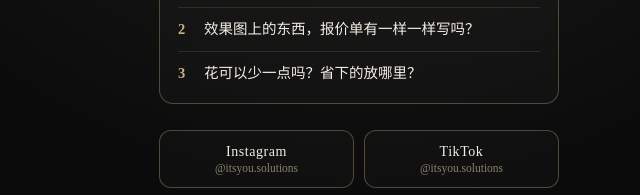
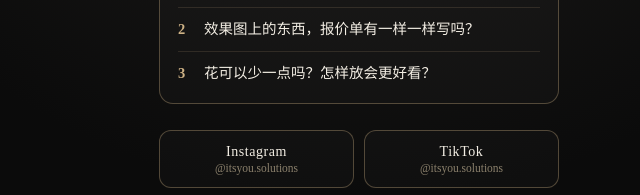
Before and after one commit to vorsette/itsyou, a plain HTML site: page index.html in a window 1280 px wide. Shown: the part 592-787 px from the top of the page, 281-921 px from the left. Drawn offline with nearby package versions, Linux system fonts and the light colour scheme.

Commit message:
Update question 3 wording

```diff
--- a/index.html
+++ b/index.html
@@ -62,7 +62,7 @@ footer{font-family:"Cormorant Garamond",serif;font-size:12px;letter-spacing:.22e
     <ul>
       <li><i>1</i><span>当天几点交场？离开席还有多少时间？</span></li>
       <li><i>2</i><span>效果图上的东西，报价单有一样一样写吗？</span></li>
-      <li><i>3</i><span>花可以少一点吗？省下的放哪里？</span></li>
+      <li><i>3</i><span>花可以少一点吗？怎样放会更好看？</span></li>
     </ul>
   </div>
 
```
